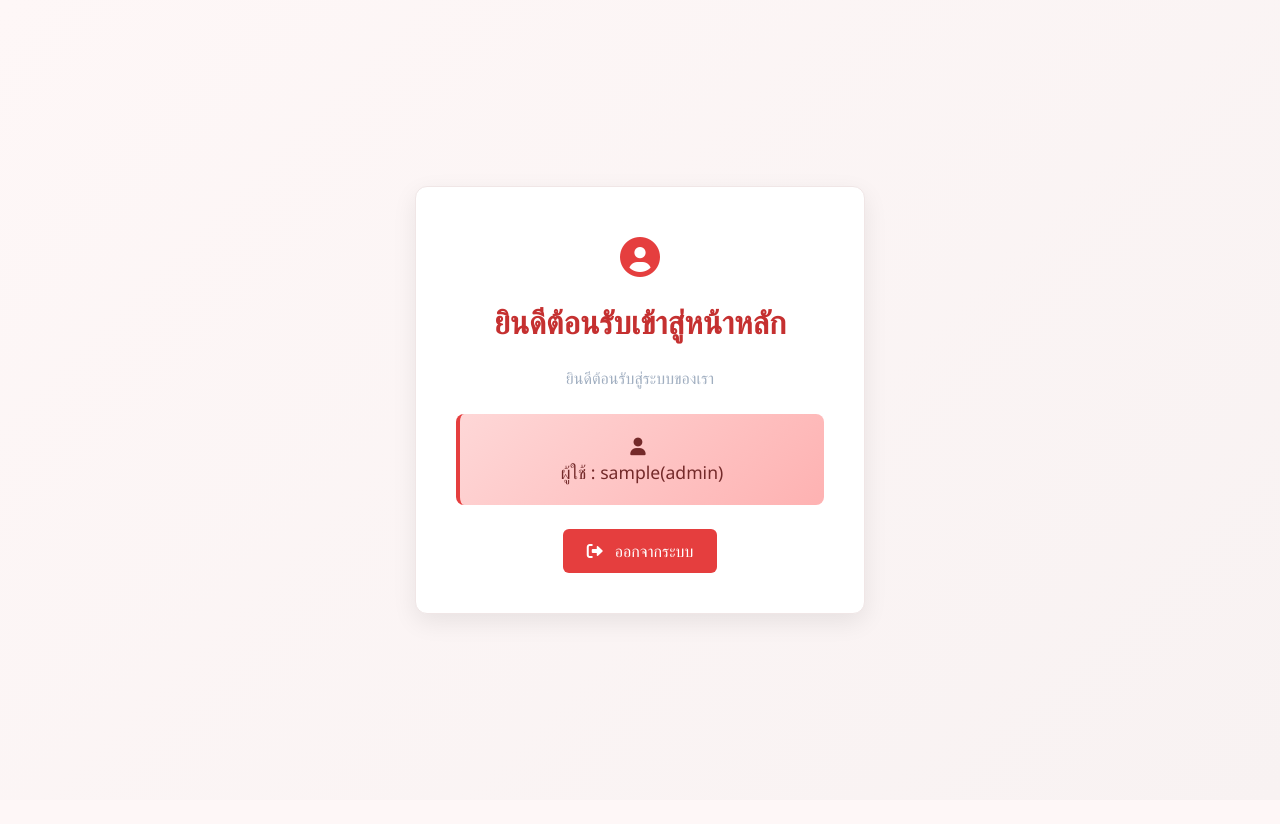
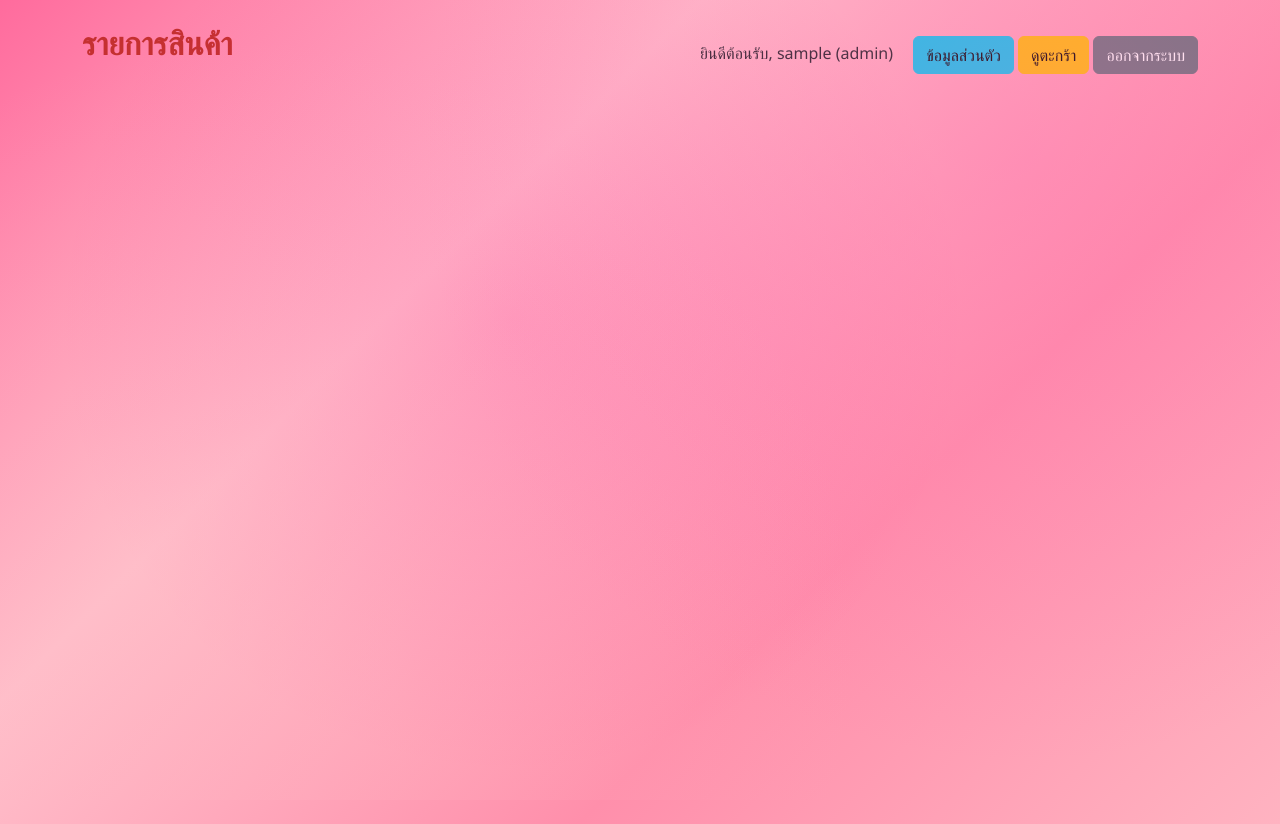
Before and after one commit to Naphaz/Web_DD, a PHP site: page /051/index.php in a window 1280 px wide. Before the commit the page ends 625 px from the top, so only its background shows below. Run offline with PHP 8.4, Linux system fonts and the light colour scheme; the visitor is signed in with stand-in values (Sample User, id 1); data comes from the database, SQL or seed files in the repository; data that the repository does not hold is empty; a stand-in replaces the project's code that opens the database connection.

Commit message:
asd
asdasd

```diff
--- /dev/null
+++ b/051/cart.php
@@ -0,0 +1 @@
+<!-- todo -->
--- a/051/index.php
+++ b/051/index.php
@@ -1,5 +1,13 @@
 <?php
-session_start();
+    session_start();
+    require_once 'config.php';
+    $isLoggedIn = isset($_SESSION['user_id']);
+
+    $stmt = $conn->query("SELECT p.*, c.category_name
+    FROM products p
+    LEFT JOIN categories c ON p.category_id = c.category_id
+    ORDER BY p.created_at DESC");
+    $products = $stmt->fetchAll(PDO::FETCH_ASSOC);
 
 ?>
 <!DOCTYPE html>
@@ -12,79 +20,27 @@ session_start();
     <link href="https://cdnjs.cloudflare.com/ajax/libs/font-awesome/6.0.0/css/all.min.css" rel="stylesheet">
     <style>
         body {
-            background: linear-gradient(135deg, #fef7f7 0%, #f8f2f2 100%);
+            background: linear-gradient(135deg, #ff6b9d, #ffc0cb, #ff8fab, #ffb3c1);
             min-height: 100vh;
             font-family: 'Segoe UI', Tahoma, Geneva, Verdana, sans-serif;
         }
-
-        .main-container {
-            min-height: 100vh;
-            display: flex;
-            align-items: center;
-            justify-content: center;
-            padding: 20px;
+        body::before {
+            content: '';
+            position: absolute;
+            top: 0;
+            left: 0;
+            width: 100%;
+            height: 100%;
+            background:
+                radial-gradient(circle at 20% 80%, rgba(255,182,193,0.3) 0%, transparent 50%),
+                radial-gradient(circle at 80% 20%, rgba(255,105,180,0.3) 0%, transparent 50%),
+                radial-gradient(circle at 40% 40%, rgba(255,20,147,0.2) 0%, transparent 50%);
+            pointer-events: none;
         }
-
-        .welcome-card {
-            background: white;
-            border-radius: 12px;
-            box-shadow: 0 8px 25px rgba(0, 0, 0, 0.08);
-            padding: 2.5rem;
-            text-align: center;
-            max-width: 450px;
-            width: 100%;
-            border: 1px solid #f0e6e6;
-        }
-
         h1 {
             color: #c53030;
             font-weight: 600;
             font-size: 2rem;
-            margin-bottom: 1.5rem;
-        }
-
-        .user-info {
-            background: linear-gradient(135deg, #fed7d7 0%, #feb2b2 100%);
-            color: #742a2a;
-            padding: 1.2rem;
-            border-radius: 8px;
-            margin: 1.5rem 0;
-            border-left: 4px solid #e53e3e;
-        }
-
-        .user-info p {
-            margin: 0;
-            font-size: 1.1rem;
-            font-weight: 500;
-        }
-
-        .user-icon {
-            font-size: 2.5rem;
-            color: #e53e3e;
-            margin-bottom: 1rem;
-        }
-
-        .btn-logout {
-            background: #e53e3e;
-            border: none;
-            padding: 10px 24px;
-            border-radius: 6px;
-            color: white;
-            font-weight: 500;
-            font-size: 1rem;
-            transition: all 0.2s ease;
-            text-decoration: none;
-            display: inline-block;
-        }
-
-        .btn-logout:hover {
-            background: #c53030;
-            color: white;
-        }
-
-        .welcome-text {
-            color: #a0aec0;
-            font-size: 1rem;
             margin-bottom: 1.5rem;
         }
 
@@ -104,33 +60,46 @@ session_start();
         }
     </style>
 </head>
-<body>
-    <div class="main-container">
-        <div class="welcome-card">
-            <div class="user-icon">
-                <i class="fas fa-user-circle"></i>
+<body class="container mt-4">
+    <div class="d-flex justify-content-between align-items-center mb-4">
+        <h1>รายการสินค้า</h1>
+            <div>
+                <?php if ($isLoggedIn): ?>
+                    <span class="me-3">ยินดีต้อนรับ, <?= htmlspecialchars($_SESSION['username']) ?> (<?=
+                    $_SESSION['role'] ?>)</span>
+                    <a href="profile.php" class="btn btn-info">ข้อมูลส่วนตัว</a>
+                    <a href="cart.php" class="btn btn-warning">ดูตะกร้า</a>
+                    <a href="logout.php" class="btn btn-secondary">ออกจากระบบ</a>
+                    <?php else: ?>
+                    <a href="login.php" class="btn btn-success">เข้าสู่ระบบ</a>
+                    <a href="register.php" class="btn btn-primary">สมัครสมาชิก</a>
+                    <?php endif; ?>
             </div>
-
-            <h1>ยินดีต้อนรับเข้าสู่หน้าหลัก</h1>
-
-            <p class="welcome-text">
-                ยินดีต้อนรับสู่ระบบของเรา
-            </p>
-
-            <div class="user-info">
-                <p>
-                    <i class="fas fa-user me-2"></i>
-                    <p>ผู้ใช้ : <?=htmlspecialchars($_SESSION['username']) ?>(<?= $_SESSION['role']?>) </p>
-                </p>
+    </div>
+    <div class="row">
+        <?php foreach ($products as $product): ?>
+            <div class="col-md-4 mb-4">
+                <div class="card h-100">
+                    <div class="card-body">
+                        <h5 class="card-title"><?= htmlspecialchars($product['product_name']) ?></h5>
+                            <h6 class="card-subtitle mb-2 text-muted"><?= htmlspecialchars($product['category_name'])
+                                ?></h6>
+                                <p class="card-text"><?= nl2br(htmlspecialchars($product['description'])) ?></p>
+                                    <p><strong>ราคา:</strong> <?= number_format($product['price'], 2) ?> บาท</p>
+                                        <?php if ($isLoggedIn): ?>
+                                            <form action="cart.php" method="post" class="d-inline">
+                                                <input type="hidden" name="product_id" value="<?= $product['product_id']?>">
+                                                <input type="hidden" name="quantity" value="1">
+                                                <button type="submit" class="btn btn-sm btn-success">เพิ่มในตะกร้า</button>
+                                            </form>
+                                    <?php else: ?>
+                                <small class="text-muted">เข้าสู่ระบบเพื่อสั่งซื้อ</small>
+                            <?php endif; ?>
+                        <a href="product_detail.php?id=<?= $product['product_id'] ?>" class="btn btn-sm btn-outline-primary float-end">ดูรายละเอียด</a>
+                    </div>
+                </div>
             </div>
-
-            <div>
-                <a href="logout.php" class="btn-logout">
-                    <i class="fas fa-sign-out-alt me-2"></i>
-                    ออกจากระบบ
-                </a>
-            </div>
-        </div>
+        <?php endforeach; ?>
     </div>
 
     <script src="https://cdn.jsdelivr.net/npm/bootstrap@5.3.3/dist/js/bootstrap.bundle.min.js"></script>
--- /dev/null
+++ b/051/profile.php
@@ -0,0 +1 @@
+<!-- todo -->
```
Also changed, not shown: 051/admin/auth_admin.php (added, +7 -0 lines), 051/admin/index.php (+36 -0 lines), 051/admin/users.php (added, +65 -0 lines), 051/product_detail.php (added, +47 -0 lines).
